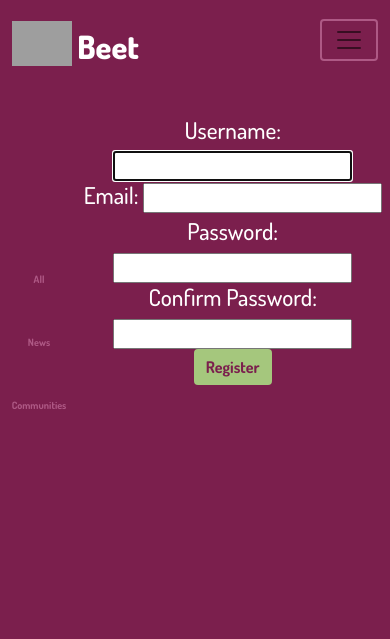
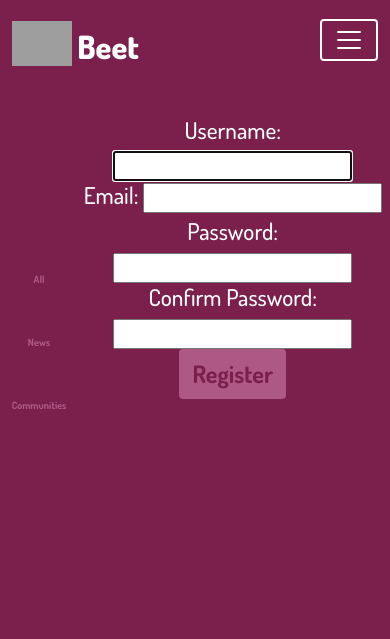
Before and after one commit to Harrisong5/Final-Project, a Django app: page /register in a window 390 px wide. Shown: the top 639 px of the page. Run offline with Django 5.2, Linux system fonts and the light colour scheme; grey boxes are pictures that could not be loaded.

Commit message:
final stylings

```diff
--- a/forum/templates/forum/create_post.html
+++ b/forum/templates/forum/create_post.html
@@ -28,7 +28,7 @@
     <div class="row">
         <div class="col-6 text-start">{{ form.author}}</div>
     </div>
-    <input type="submit" value="Submit for admin approval" class="btn btn-primary" style="background-color: #A5C77D; border: none;"/>
+    <input type="submit" value="Submit for admin approval" class="btn larger"/>
 </form>
 
 <script>
--- a/forum/templates/forum/dashboard.html
+++ b/forum/templates/forum/dashboard.html
@@ -9,7 +9,7 @@
                 <h1 class="dashboardheader">{{ user }}</h1>
             </div>
             <div class="row text-center">
-                <h2 class="text-pink">{{ email }}</h2>
+                <h2 class="text-pink card-content">{{ email }}</h2>
             </div>
             <div class="row">
                 <h5 class="card-title text-start bio">Bio</h5>
--- a/forum/templates/forum/register.html
+++ b/forum/templates/forum/register.html
@@ -25,7 +25,7 @@
             {{ registerform.password2 }}
             {{ registerform.password2.errors }}
         </div>
-        <input type="submit" value="Register" class="btn btn-primary" style="background-color: #A5C77D; border: none;"/>
+        <input type="submit" value="Register" class="btn larger" />
     </form>
 </div>
 
--- a/static/css/style.css
+++ b/static/css/style.css
@@ -1,6 +1,6 @@
 /* General stylers */
 body {
-    background-color: #A5C77D;
+    background-color: #7B1F4D;
     width: 100%;
     overflow-x: hidden;
 }
@@ -64,6 +64,10 @@ a:hover {
 .faded {
     color: rgb(172, 175, 175);
 }
+
+.larger {
+    font-size: 150%;
+}
 /* Navbar */
 .navbar-brand {
     align-content: center;
@@ -126,10 +130,13 @@ a:hover {
 .navbar-toggler {
     border: 2px solid white;
 }
-.navbar-toggler-icon {
+.navbar-toggler:focus {
     color: white;
 }
-/* Main content*/
+.navbar-toggler-icon {
+
+}
+ent*/
 
 .main-bg {
     background-color: #7B1F4D;
@@ -466,9 +473,12 @@ footer > .row {
 .footer-socials {
     font-size: 80%;
 }
+
+/* dashboard */
+.dashboardheader {
+    font-size: 150%;
 }
-
-
+}
 @media only screen and (min-width: 992px) {
 /* Nav bar */
 .nav-link-text {
@@ -503,3 +513,9 @@ footer > .row {
     font-size: 120%;
 }
 }
+
+@media only screen and (min-width: 1400px) {
+    .nav-link-text {
+    font-size: 1.8rem;
+}
+}
--- a/templates/base.html
+++ b/templates/base.html
@@ -35,9 +35,13 @@
                 <img src="https://cdn-icons-png.freepik.com/512/5668/5668408.png" width="60rem" object-position="center">
                 <span class="logo">Beet</span>
             </a>
-            <button class="navbar-toggler" style="border-color: #AE5985;" type="button" data-bs-toggle="collapse" data-bs-target="#navbarText"
+            <button class="navbar-toggler" style="border-color: white;" type="button" data-bs-toggle="collapse" data-bs-target="#navbarText"
                     aria-controls="navbarText" aria-expanded="false" aria-label="Toggle navigation">
-                <span class="navbar-toggler-icon" style="color: white;"></span>
+                    <span class="navbar-toggler-icon">
+                        <svg xmlns="http://www.w3.org/2000/svg" width="30" height="30" viewBox="0 0 30 30">
+                            <path stroke="white" stroke-width="2" stroke-linecap="round" stroke-miterlimit="10" d="M4 7h22M4 15h22M4 23h22"/>
+                        </svg>
+                    </span>
             </button>
             <div class="collapse navbar-collapse" id="navbarText">
                 <ul class="navbar-nav mb-2 mb-lg-0">
```
